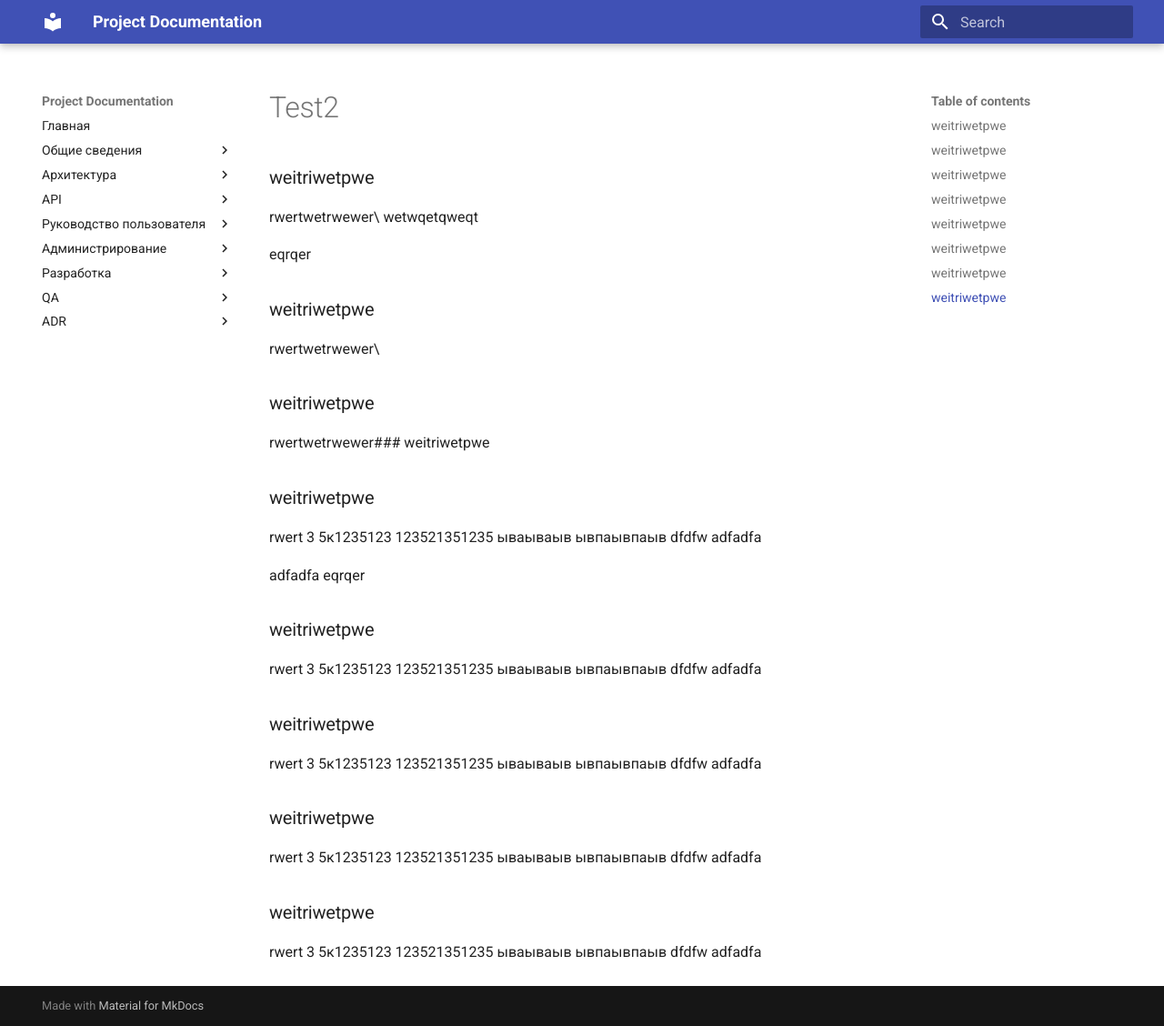
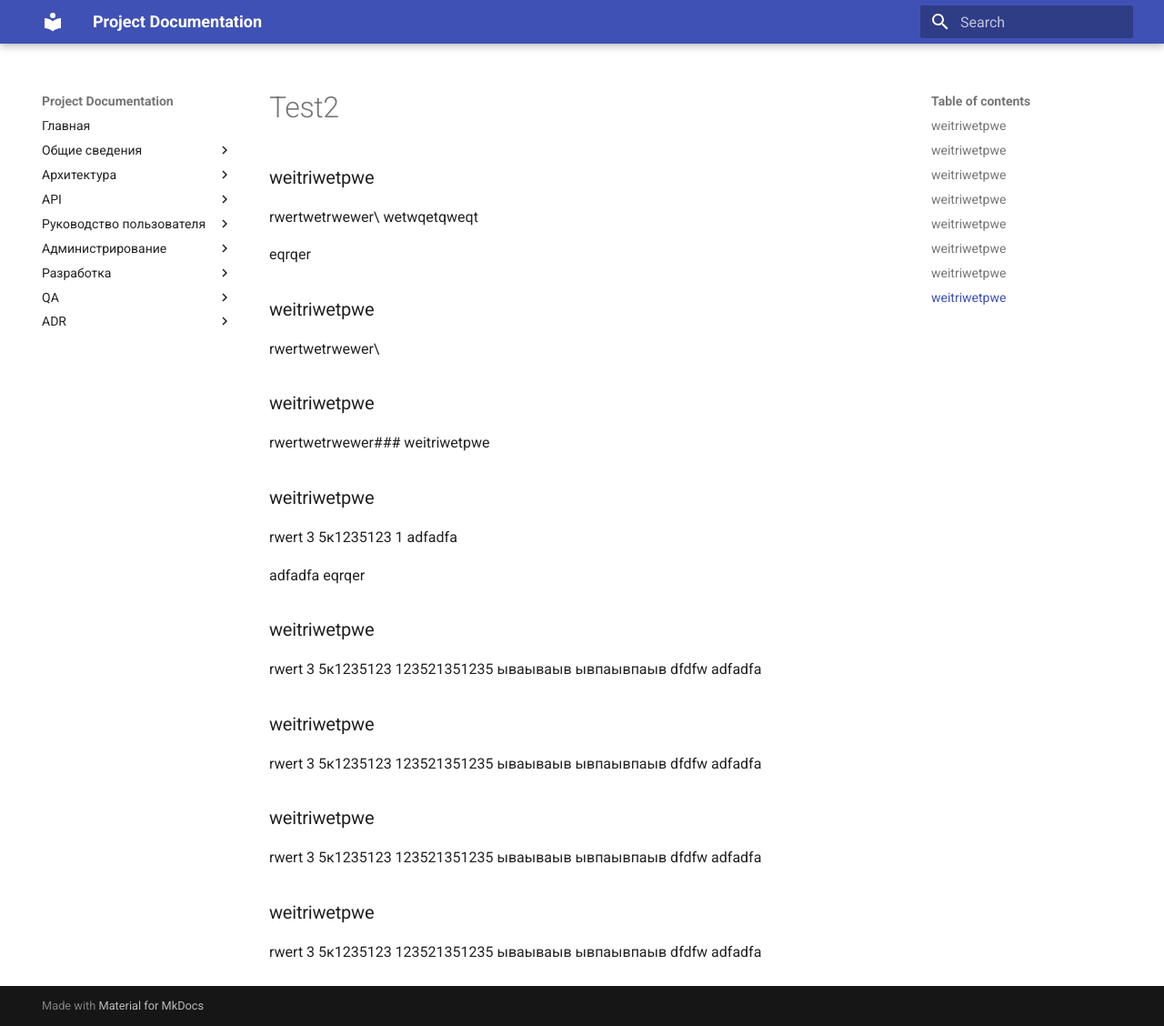
Before and after one commit to techwri/Demo, an MkDocs documentation site: the page built from docs/architecture/test2.md, in a window 1280 px wide and 1128 px high. Shown: the whole window at 91% size. Built offline with MkDocs 1.6.1 and Material for MkDocs 9.7.7, drawn with Linux system fonts in a browser that asks for light colours.

Commit message:
Update test2.md

```diff
--- a/docs/architecture/test2.md
+++ b/docs/architecture/test2.md
@@ -13,10 +13,7 @@ rwertwetrwewer\### weitriwetpwe
 ### weitriwetpwe
 rwert
 3  5к1235123
-123521351235
-ываываыв
-ывпаывпаыв
-dfdfw
+1
 adfadfa
 
 adfadfa
```
